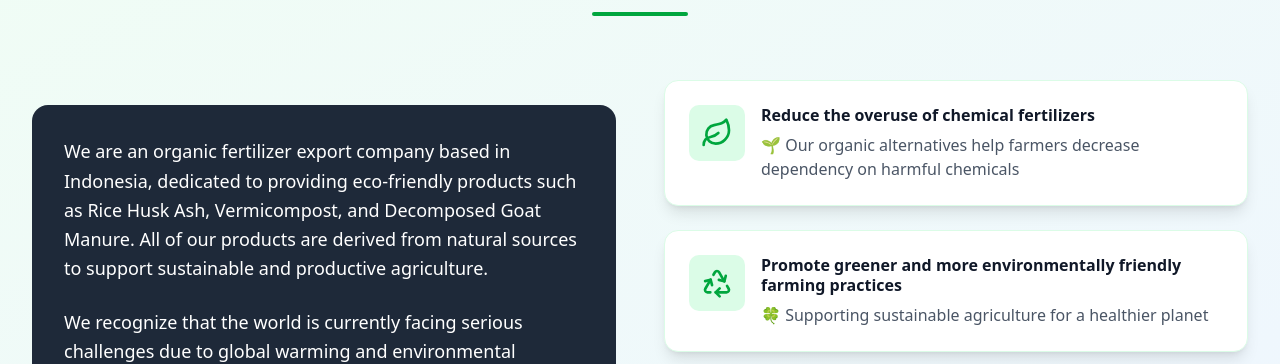
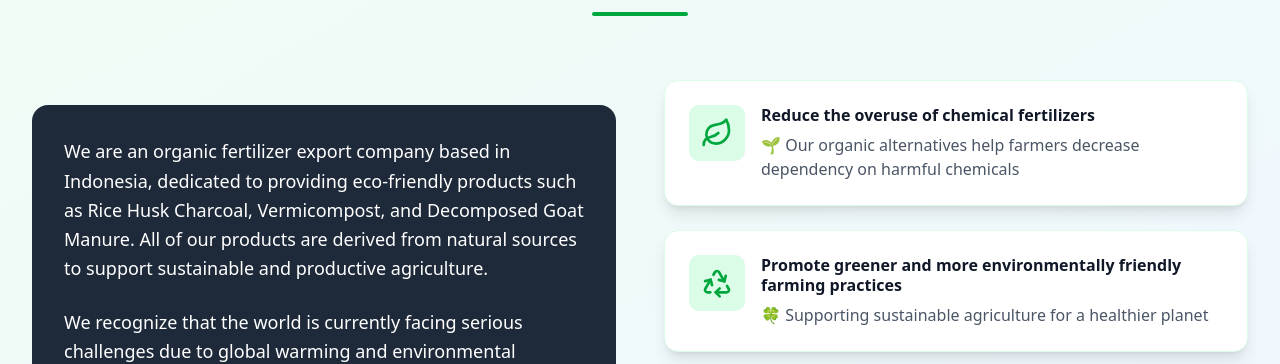
Before and after one commit to irfan-za/global-organic-fertilizer, a Next.js app: page / in a window 1280 px wide. Shown: the part 940-1304 px from the top of the page. Built offline with nearby package versions, Linux system fonts and the light colour scheme; no server answers.

Commit message:
fix: typo in about sec tion

```diff
--- a/src/components/AboutSection.tsx
+++ b/src/components/AboutSection.tsx
@@ -58,7 +58,7 @@ const AboutSection = () => {
               <p className="text-lg leading-relaxed mb-6">
                 We are an organic fertilizer export company based in Indonesia,
                 dedicated to providing eco-friendly products such as Rice Husk
-                Ash, Vermicompost, and Decomposed Goat Manure. All of our
+                Charcoal, Vermicompost, and Decomposed Goat Manure. All of our
                 products are derived from natural sources to support sustainable
                 and productive agriculture.
               </p>
```
Also changed, not shown: 1 other file (tests, documents, lock files or other folders).
